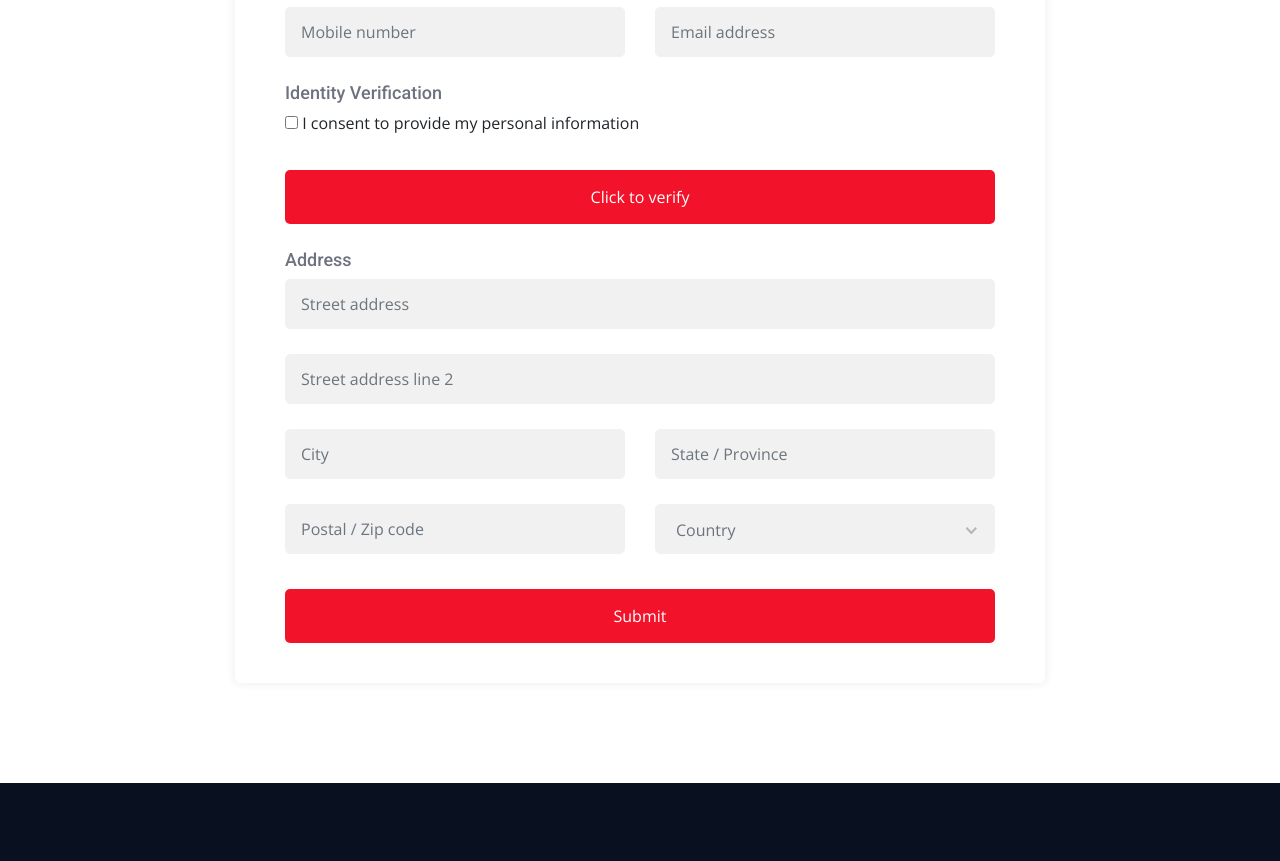
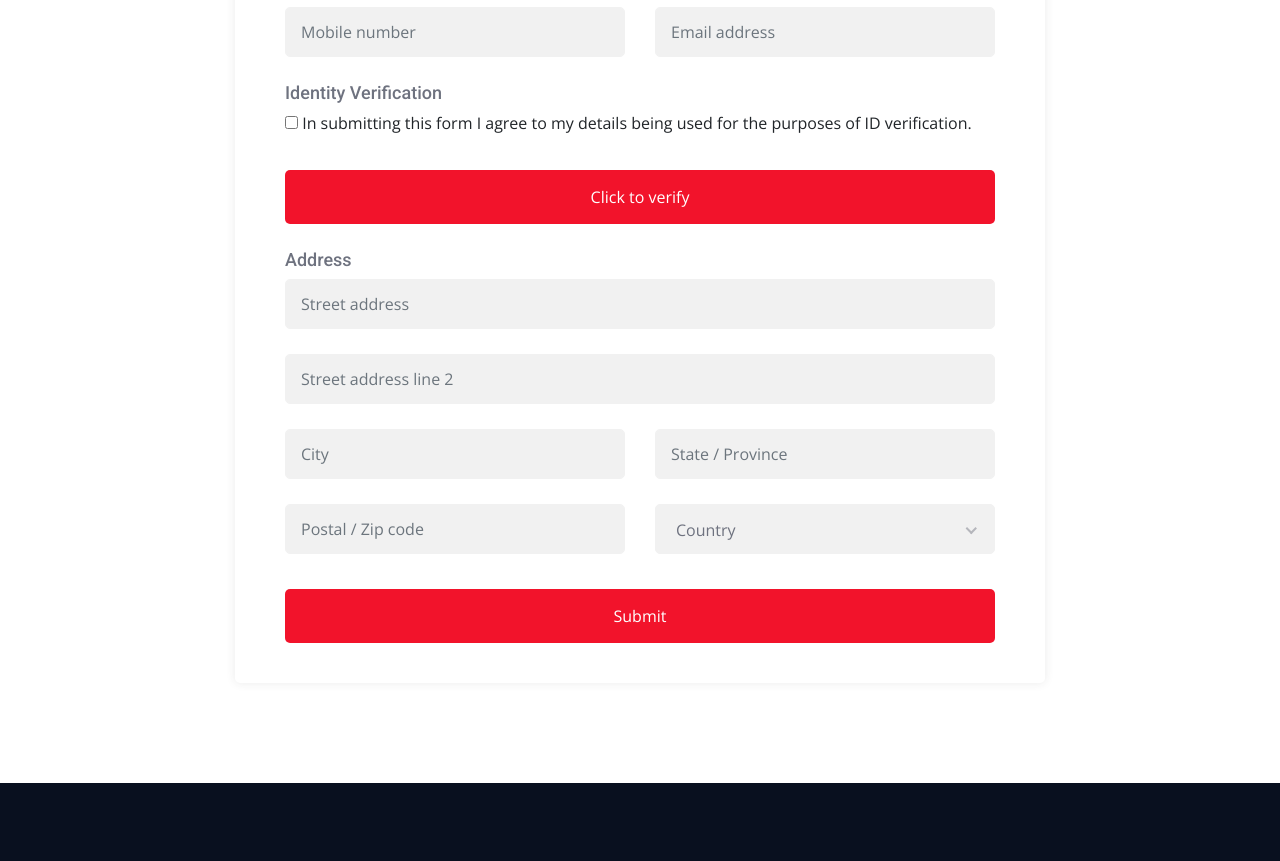
Before and after one commit to DataZooIDU/LeveBank.github.io, a plain HTML site: page open-account.html in a window 1280 px wide. Shown: the part 1078-1939 px from the top of the page. Drawn offline with nearby package versions, Linux system fonts and the light colour scheme.

Commit message:
changed consent text

```diff
--- a/open-account.html
+++ b/open-account.html
@@ -463,7 +463,7 @@
                                         <div class="form-group">
                                             <input  type="checkbox" ></input>
 
-											I consent to provide my personal information
+											In submitting this form I agree to my details being used for the purposes of ID verification.
                                         </div>
                                     </div>
 								</div>
```
